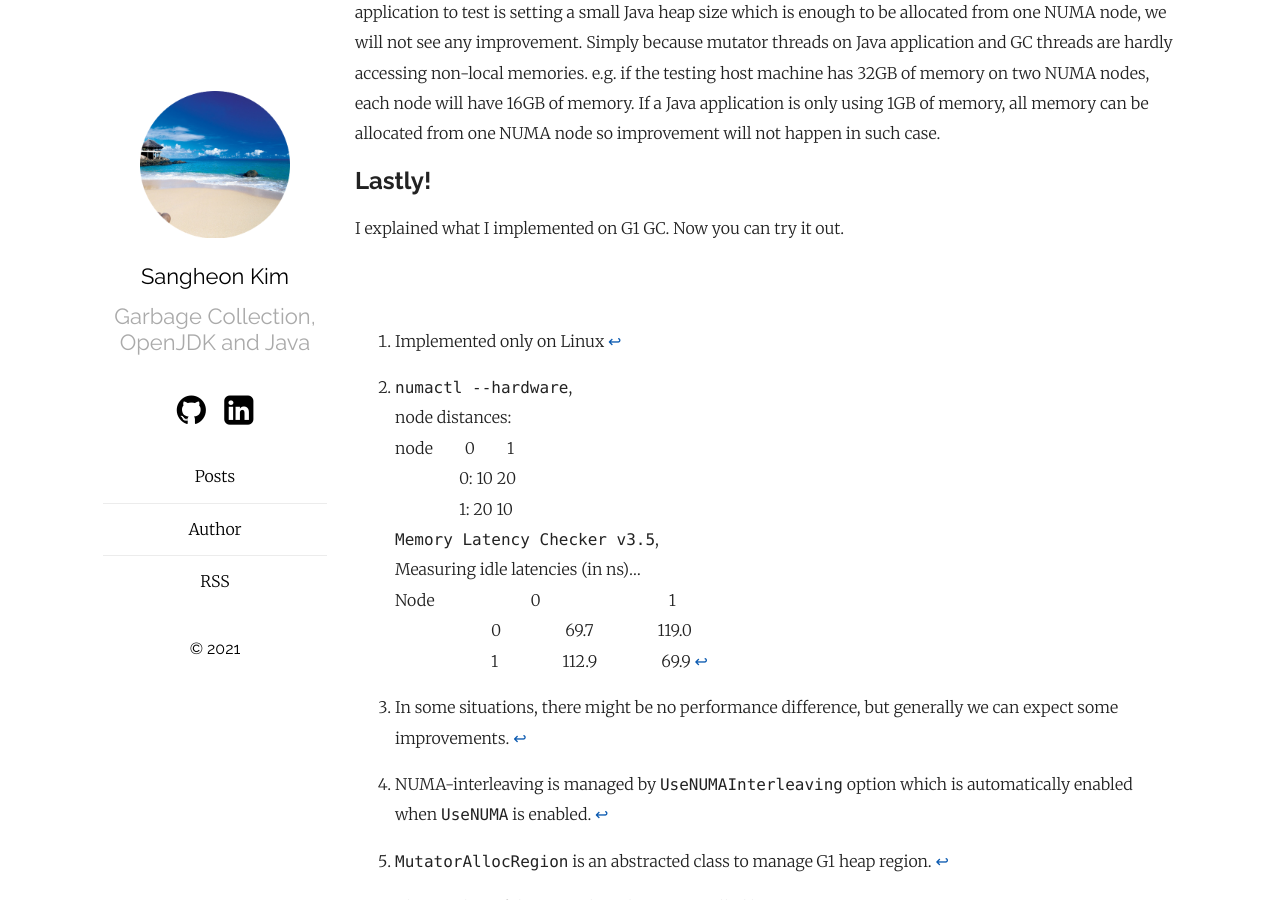
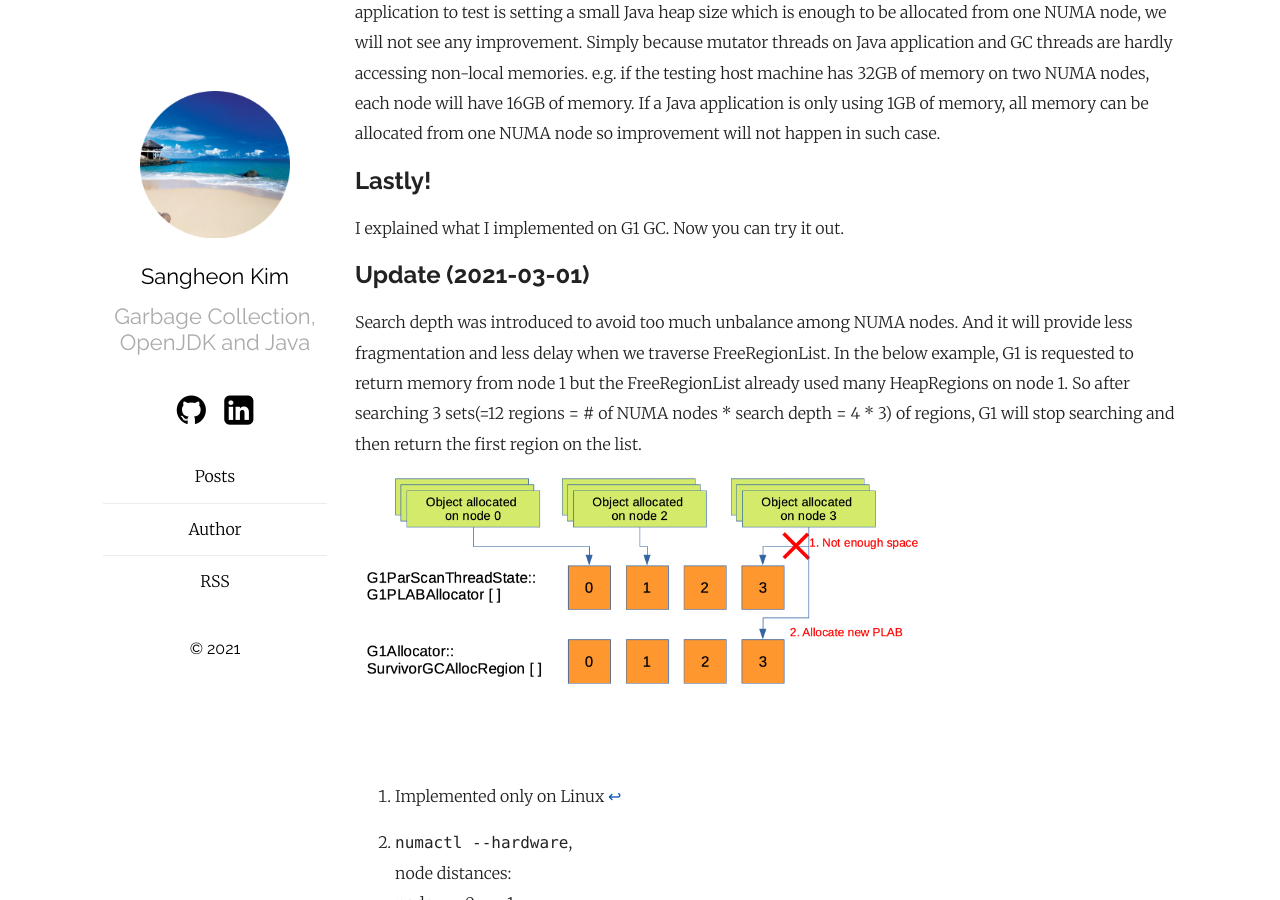
Before and after one commit to sangheon/sangheon.github.io, a Jekyll site: the page built from _posts/2020-11-03-g1-numa.md, in a window 1280 px wide and 900 px high, scrolled down 4184 px. Built offline with Jekyll 4.4.1, drawn with Linux system fonts in a browser that asks for light colours.

Commit message:
Update numa posts.

```diff
--- a/_posts/2020-11-03-g1-numa.md
+++ b/_posts/2020-11-03-g1-numa.md
@@ -64,6 +64,15 @@ The more NUMA nodes on a test system, the more improvements. Another thing to co
 ## Lastly!
 I explained what I implemented on G1 GC. Now you can try it out.
 
+
+## Update (2021-03-01)
+Search depth was introduced to avoid too much unbalance among NUMA nodes. And it will provide less fragmentation and less delay when we traverse FreeRegionList.
+In the below example, G1 is requested to return memory from node 1 but the FreeRegionList already used many HeapRegions on node 1. So after searching 3 sets(=12 regions = # of NUMA nodes * search depth = 4 * 3) of regions, G1 will stop searching and then return the first region on the list.
+
+![Figure 4]({{ site.baseurl }}/assets/posts/g1numa/NUMA_survivor_region.png){: class="center_85" width="70%" }
+<br>
+
+
 # &nbsp; {#posts-label}
 
 [^numa_impl]: Implemented only on Linux
```
Also changed, not shown: _posts/2020-11-03-kor-g1-numa.md (+7 -0 lines), author/index.md (+2 -0 lines).
